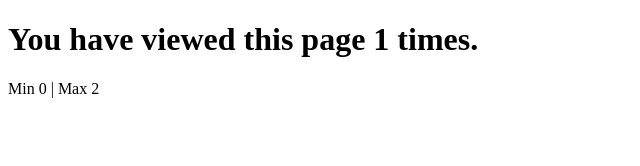
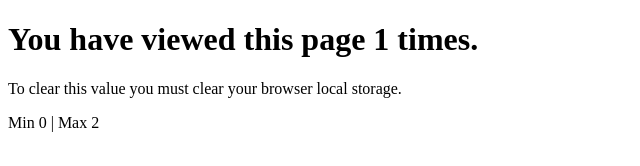
Before and after one commit to eisenivan/loyalty, a website: page demo/index.html in a window 1280 px wide. Shown: the whole page, without its empty margins (0-640 px from the left). Drawn offline with nearby package versions, Linux system fonts and the light colour scheme.

Commit message:
slightly more meaningful code comments in demo file

```diff
--- a/demo/index.html
+++ b/demo/index.html
@@ -18,7 +18,7 @@
 
 		<script>
 			$(function() {
-				// Loyalty: Delay set to 1/2 minute for demo
+				// Loyalty: Delay set for ~20 seconds for demo reasons
 				$("html").loyalty({
 					delay: .2,
 					debug: true
@@ -27,6 +27,7 @@
 		</script>
 
 		<h1>You have viewed this page <span data-loyalty-count>0</span> times.</h1>
+		<p>To clear this value you must clear your browser local storage.</p>
 
 		<div data-loyalty data-loyalty-min="2" data-loyalty-max="5">
 			<p>Min 2 | Max 5</p>
```
